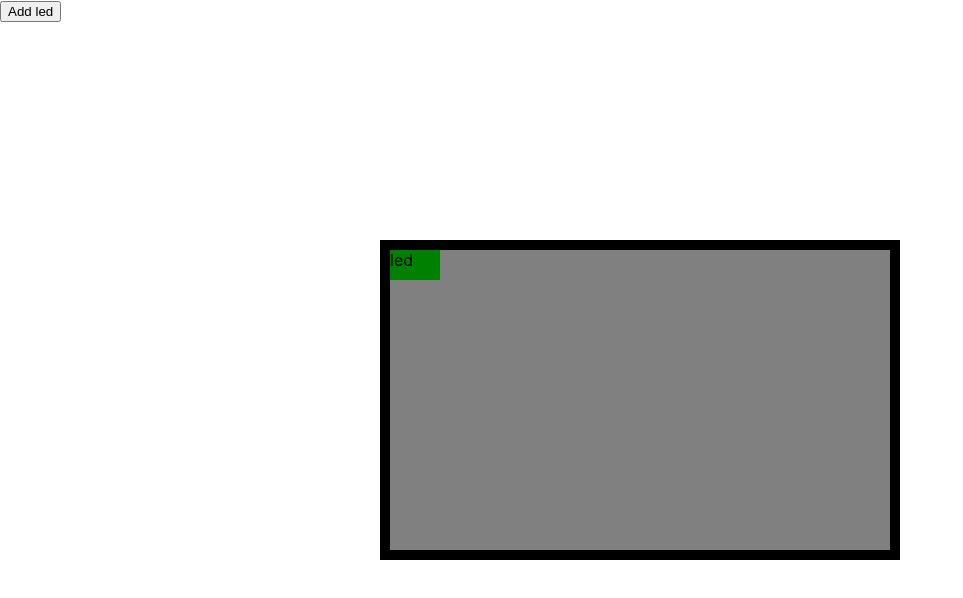
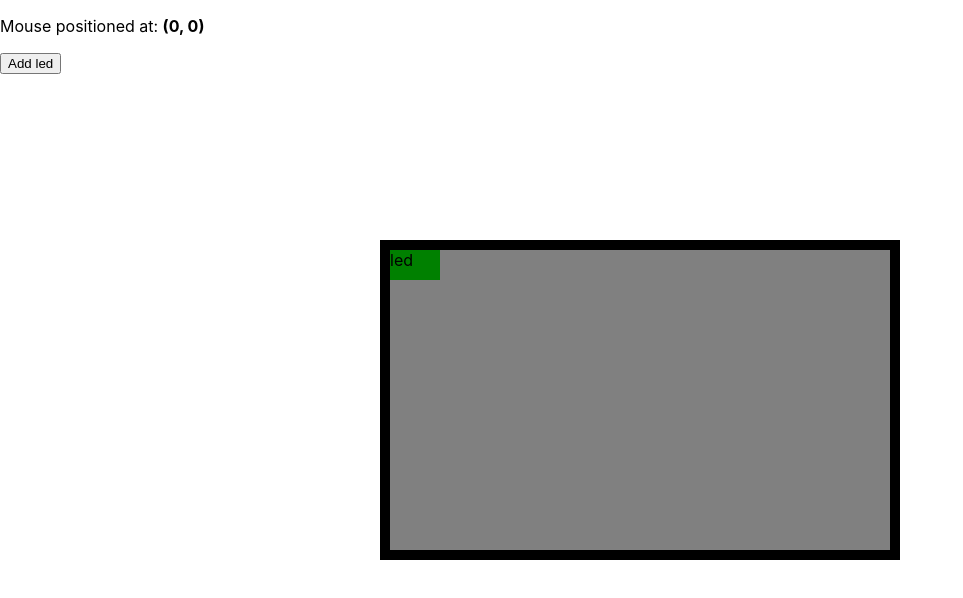
Before and after one commit to patrycjafilipowicz/ambidragled, a React (Create React App) app: page / in a window 1280 px wide. Shown: the top 598 px of the page, without its empty margins (0-963 px from the left). Built offline with nearby package versions, Linux system fonts and the light colour scheme.

Commit message:
mouse movement tracking

```diff
--- a/src/App.js
+++ b/src/App.js
@@ -1,8 +1,23 @@
 import "./App.css";
-import React, { useState } from "react";
+import React, { useState, useEffect } from "react";
 
 function App() {
 	const [leds, setLeds] = useState(["led"]);
+	const [coords, setCoords] = useState({ x: 0, y: 0 });
+
+	useEffect(() => {
+		const handleWindowMouseMove = event => {
+			setCoords({
+				x: event.clientX,
+				y: event.clientY,
+			});
+		};
+		window.addEventListener("mousemove", handleWindowMouseMove);
+
+		return () => {
+			window.removeEventListener("mousemove", handleWindowMouseMove);
+		};
+	}, []);
 
 	const mappedAddElement = leds.map((element, index) => {
 		return <div className='led'>{element}</div>;
@@ -12,6 +27,14 @@ function App() {
 		<div>
 			<div className='screen'>
 				<div>{mappedAddElement}</div>
+			</div>
+			<div className='coords'>
+				<p>
+					Mouse positioned at:{" "}
+					<b>
+						({coords.x}, {coords.y})
+					</b>
+				</p>
 			</div>
 			<button
 				onClick={() => {
@@ -23,5 +46,4 @@ function App() {
 	);
 }
 
-
 export default App;
```
